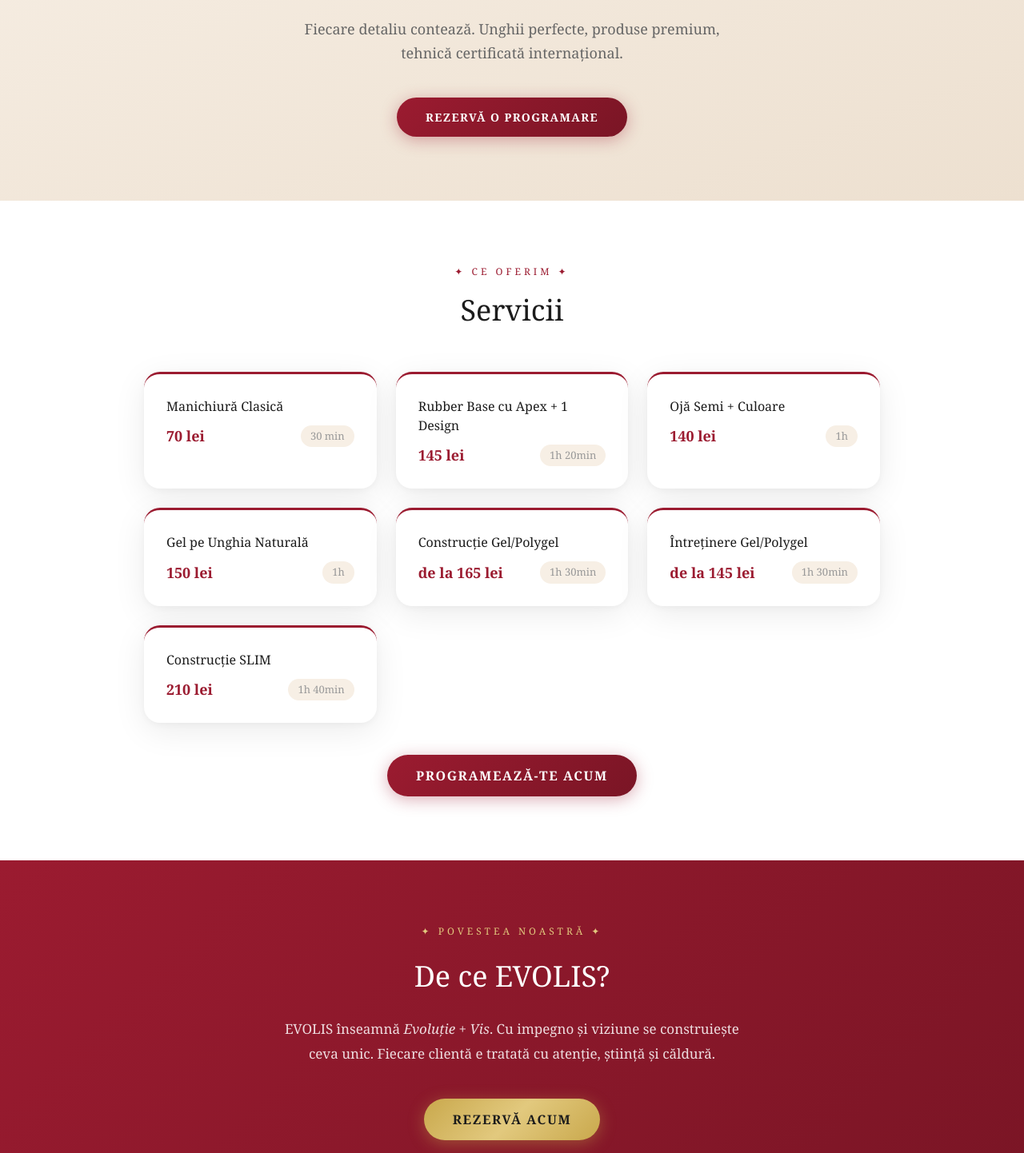
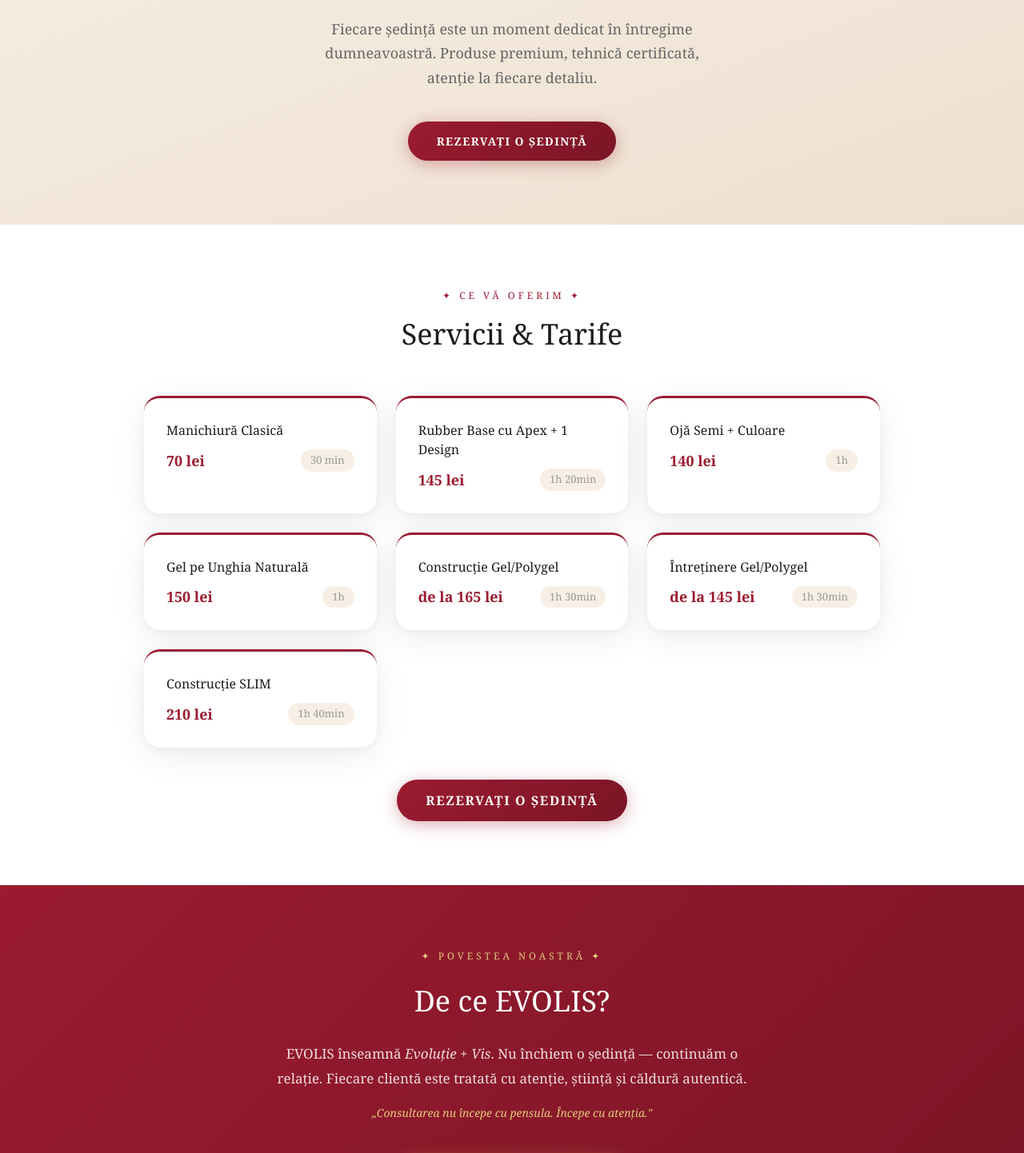
Before and after one commit to RonaldoAbabi2001/andreeaberta, a Next.js app: page / in a window 1280 px wide. Shown: the part 330-1772 px from the top of the page at 80% size. Built offline with nearby package versions, Linux system fonts and the light colour scheme.

Commit message:
Ton Etiquette Oana Plesu aplicat pe site

```diff
--- a/app/components/BookingForm.js
+++ b/app/components/BookingForm.js
@@ -77,10 +77,10 @@
       }}>
         <div style={{ fontSize: '48px', marginBottom: '16px' }}>✓</div>
         <p style={{ fontSize: '24px', fontFamily: 'Georgia, serif', color: '#9B1B30', marginBottom: '12px' }}>
-          Cerere trimisă!
+          Vă mulțumim.
         </p>
         <p style={{ color: '#666', lineHeight: 1.7 }}>
-          Îți mulțumim! Te contactăm în scurt timp pe <strong>{form.telefon}</strong> pentru confirmare.
+          Cererea dumneavoastră a fost primită. Vă contactăm în scurt timp la <strong>{form.telefon}</strong> pentru confirmare.
         </p>
       </div>
     )
@@ -206,7 +206,7 @@
 
       <button type="submit" className="btn-primary" disabled={status === 'loading'}
         style={{ width: '100%', textAlign: 'center', fontSize: '14px', padding: '16px' }}>
-        {status === 'loading' ? 'Se trimite...' : 'TRIMITE CEREREA'}
+        {status === 'loading' ? 'Se procesează...' : 'CONFIRMAȚI PROGRAMAREA'}
       </button>
     </form>
   )
--- a/app/page.js
+++ b/app/page.js
@@ -32,7 +32,7 @@
           </p>
         </div>
         <Link href="/programare" className="btn-gold" style={{ fontSize: '13px', padding: '12px 28px' }}>
-          PROGRAMEAZĂ-TE
+          REZERVAȚI
         </Link>
       </header>
 
@@ -57,20 +57,20 @@
           și <span style={{ color: '#C9A84C' }}>pasiune</span>
         </h2>
         <p style={{ color: '#666', fontSize: '18px', maxWidth: '520px', margin: '0 auto 40px', lineHeight: 1.7 }}>
-          Fiecare detaliu contează. Unghii perfecte, produse premium, tehnică certificată internațional.
+          Fiecare ședință este un moment dedicat în întregime dumneavoastră. Produse premium, tehnică certificată, atenție la fiecare detaliu.
         </p>
         <Link href="/programare" className="btn-primary" style={{ fontSize: '14px' }}>
-          REZERVĂ O PROGRAMARE
+          REZERVAȚI O ȘEDINȚĂ
         </Link>
       </section>
 
       {/* Servicii */}
       <section style={{ padding: '80px 40px', maxWidth: '1000px', margin: '0 auto' }}>
         <p style={{ color: '#9B1B30', fontSize: '12px', letterSpacing: '4px', textTransform: 'uppercase', textAlign: 'center', marginBottom: '12px' }}>
-          ✦ Ce oferim ✦
+          ✦ Ce vă oferim ✦
         </p>
         <h3 style={{ textAlign: 'center', fontSize: '36px', fontFamily: 'Georgia, serif', fontWeight: 'normal', marginBottom: '50px', color: '#1C1C1C' }}>
-          Servicii
+          Servicii & Tarife
         </h3>
         <div style={{ display: 'grid', gridTemplateColumns: 'repeat(auto-fill, minmax(280px, 1fr))', gap: '24px' }}>
           {SERVICII.map((s) => (
@@ -85,7 +85,7 @@
         </div>
         <div style={{ textAlign: 'center', marginTop: '40px' }}>
           <Link href="/programare" className="btn-primary">
-            PROGRAMEAZĂ-TE ACUM
+            REZERVAȚI O ȘEDINȚĂ
           </Link>
         </div>
       </section>
@@ -96,12 +96,15 @@
         <h3 style={{ color: 'white', fontSize: '36px', fontFamily: 'Georgia, serif', fontWeight: 'normal', marginBottom: '24px' }}>
           De ce EVOLIS?
         </h3>
-        <p style={{ color: 'rgba(255,255,255,0.85)', fontSize: '17px', maxWidth: '600px', margin: '0 auto 40px', lineHeight: 1.8 }}>
-          EVOLIS înseamnă <em>Evoluție + Vis</em>. Cu impegno și viziune se construiește ceva unic.
-          Fiecare clientă e tratată cu atenție, știință și căldură.
+        <p style={{ color: 'rgba(255,255,255,0.85)', fontSize: '17px', maxWidth: '600px', margin: '0 auto 16px', lineHeight: 1.8 }}>
+          EVOLIS înseamnă <em>Evoluție + Vis</em>. Nu închiem o ședință — continuăm o relație.
+          Fiecare clientă este tratată cu atenție, știință și căldură autentică.
+        </p>
+        <p style={{ color: '#E2C97E', fontSize: '14px', fontStyle: 'italic', maxWidth: '500px', margin: '0 auto 40px', lineHeight: 1.7 }}>
+          „Consultarea nu începe cu pensula. Începe cu atenția."
         </p>
         <Link href="/programare" className="btn-gold">
-          REZERVĂ ACUM
+          REZERVAȚI O ȘEDINȚĂ
         </Link>
       </section>
 
@@ -109,6 +112,7 @@
       <footer style={{ padding: '40px', textAlign: 'center', color: '#999', fontSize: '14px', borderTop: '1px solid #F0E8DF' }}>
         <p style={{ color: '#9B1B30', fontFamily: 'Georgia, serif', fontSize: '18px', marginBottom: '8px' }}>ANDREEA BERTA</p>
         <p>Salon EVOLIS · Piatra Neamț · Instagram: @andreeaberta.ro</p>
+        <p style={{ marginTop: '8px', fontStyle: 'italic', color: '#bbb' }}>„Clienta nu își amintește cât a costat, ci cum s-a simțit."</p>
         <p style={{ marginTop: '8px' }}>© 2026 Toate drepturile rezervate</p>
       </footer>
     </main>
--- a/app/programare/page.js
+++ b/app/programare/page.js
@@ -21,8 +21,8 @@
         <h2 style={{ fontSize: '32px', fontFamily: 'Georgia, serif', fontWeight: 'normal', textAlign: 'center', marginBottom: '8px', color: '#1C1C1C' }}>
           Programare online
         </h2>
-        <p style={{ textAlign: 'center', color: '#888', marginBottom: '40px', fontSize: '15px' }}>
-          Completează formularul și te contactăm pentru confirmare.
+        <p style={{ textAlign: 'center', color: '#888', marginBottom: '40px', fontSize: '15px', lineHeight: 1.7 }}>
+          Spuneți-ne cum vă putem servi. Vă contactăm în scurt timp pentru confirmare.
         </p>
         <BookingForm />
       </section>
```
